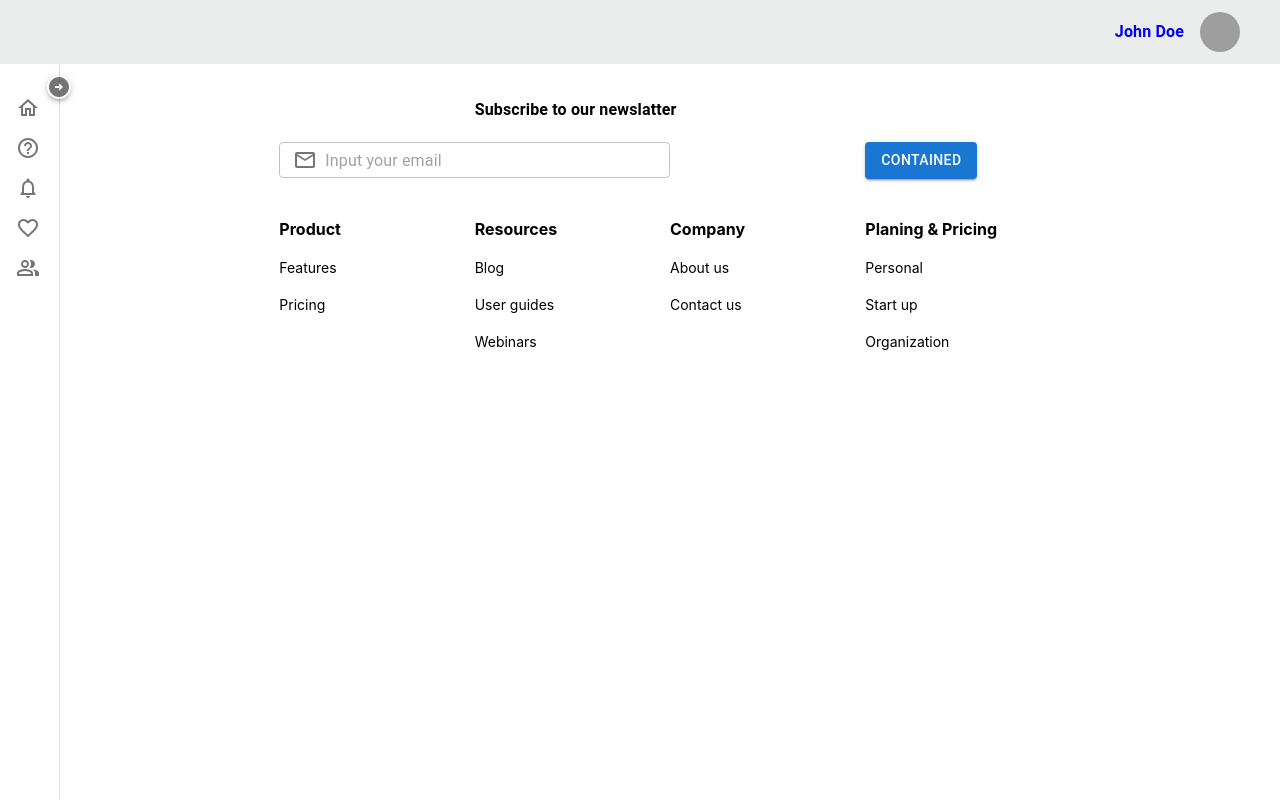
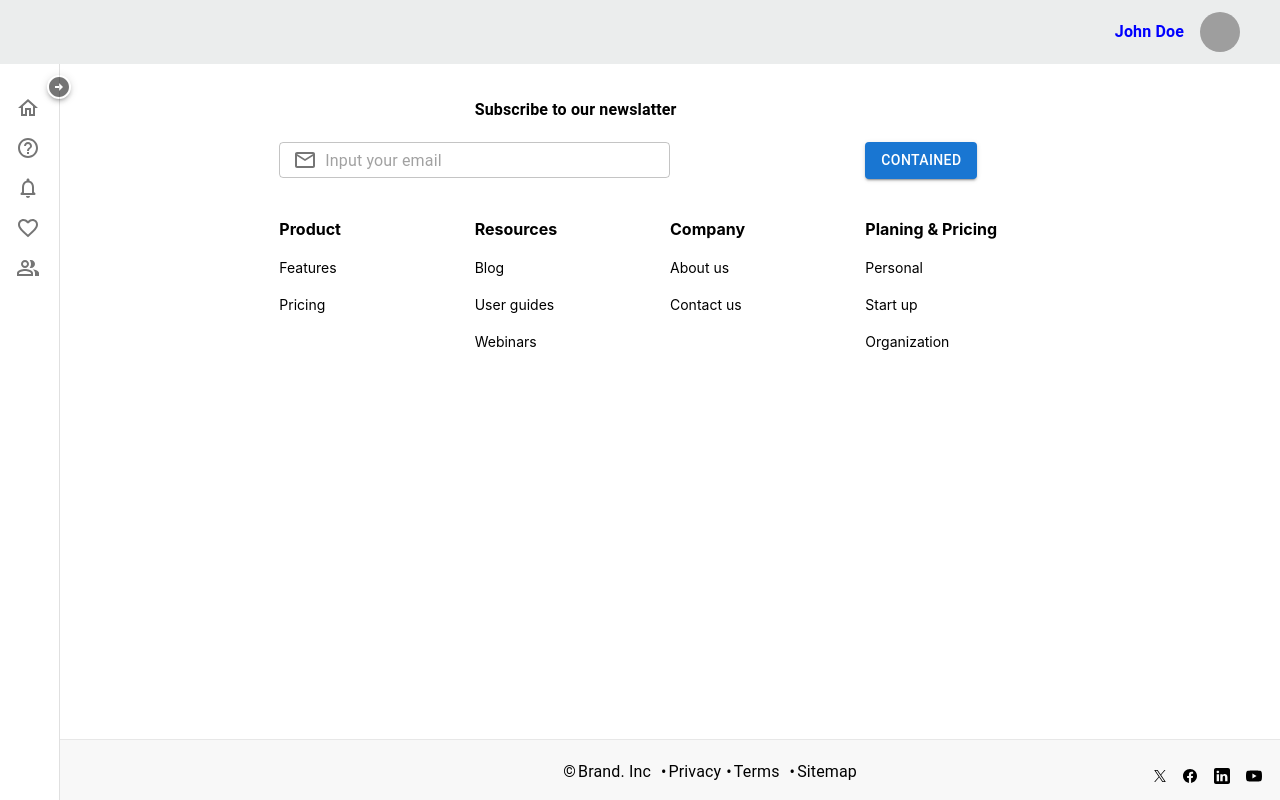
Before and after one commit to peguses/lead-mgmt-fe, a React (Create React App) app: page / in a window 1280 px wide. Built offline with nearby package versions, Linux system fonts and the light colour scheme; grey boxes are pictures that could not be loaded.

Commit message:
Footer implemented

```diff
--- a/src/App.tsx
+++ b/src/App.tsx
@@ -9,6 +9,7 @@ import { InqueryStatusViewContainer } from "./pages/InqueryStatusView.container"
 import { LeadViewContainer } from "./pages/LeadView.container";
 import { UserViewContainer } from "./pages/UserView.container";
 import { ReferalManagerViewContainer } from "./pages/ReferalManagerView.container";
+import { ApplicatiopnFooterComponenet } from "./shared/components/ApplicationFooter.component";
 
 function App() {
   const [open, setOpen] = useState(false);
@@ -26,6 +27,7 @@ function App() {
             <Route path="/referal-manager-view" element={<ReferalManagerViewContainer />} />
           </Routes>
         </Box>
+        <ApplicatiopnFooterComponenet/>
       </Box>
     </Router>
   );
--- /dev/null
+++ b/src/shared/components/ApplicationFooter.component.tsx
@@ -0,0 +1,97 @@
+import { BottomNavigation, BottomNavigationAction, Box, Grid2 as Grid, IconButton, Typography } from "@mui/material";
+import EmailOutlinedIcon from '@mui/icons-material/EmailOutlined';
+import { Link } from "react-router-dom";
+
+export const ApplicatiopnFooterComponenet: React.FC<any> = () => {
+    return <Box sx={{
+        backgroundColor: "#F8F8F8",
+        borderTop: "1px solid #E7E7E7",
+        textAlign: "center",
+        padding: "20px",
+        position: "fixed",
+        left: "0",
+        bottom: "0",
+        height: "20px",
+        width: "100%",
+    }}>
+        <Grid container size={12}>
+            <Grid container size={{xl: 4, lg: 4, md: 3, sm: 4, xs: 4}} offset={{xl: 4, lg: 4, md: 2, sm: 4, xs: 4}}>
+                <Grid size={6} offset={3} sx={{display: "flex"}}>
+                    <Typography component={Link} to="/" sx={{
+                        display: { xl: "block", lg: "block", md: "block"},
+                        whiteSpace: 'nowrap',
+                        marginLeft: "10px",
+                        textDecoration: 'none',
+                        color: 'inherit',
+                        ':hover': {
+                          textDecoration: 'none',
+                          color: 'inherit',
+                        },
+                        ':focus': {
+                          outline: 'none',
+                        },
+                    }}><span style={{ fontSize: '16px', marginRight: "2px" }}>&copy;</span>Brand. Inc</Typography>
+                    <Typography component={Link} to="/" sx={{
+                        display: { xl: "block", lg: "block", md: "none", sm: "none", xs: "none"},
+                        marginLeft: "10px",
+                        textDecoration: 'none',
+                        color: 'inherit',
+                        ':hover': {
+                          textDecoration: 'none',
+                          color: 'inherit',
+                        },
+                        ':focus': {
+                          outline: 'none',
+                        },
+                    }}><span style={{ fontSize: '16px', marginRight: "2px" }}>•</span>Privacy</Typography>
+                    <Typography component={Link} to="/" sx={{
+                        display: { xl: "block", lg: "block", md: "none", sm: "none", xs: "none"},
+                        marginLeft: "5px",
+                        textDecoration: 'none',
+                        color: 'inherit',
+                        ':hover': {
+                          textDecoration: 'none',
+                          color: 'inherit',
+                        },
+                        ':focus': {
+                          outline: 'none',
+                        },
+                    }}><span style={{ fontSize: '16px', marginRight: "2px" }}>•</span>Terms</Typography>
+                    <Typography component={Link} to="/" sx={{
+                        display: { xl: "block", lg: "block", md: "none", sm: "none", xs: "none"},
+                        marginLeft: "10px",
+                        textDecoration: 'none',
+                        color: 'inherit',
+                        ':hover': {
+                          textDecoration: 'none',
+                          color: 'inherit',
+                        },
+                        ':focus': {
+                          outline: 'none',
+                        },
+                    }}><span style={{ fontSize: '16px', marginRight: "2px" }}>•</span>Sitemap</Typography>
+                </Grid>
+            </Grid>
+            <Grid size={{xl: 4, lg: 4, md: 4, sm: 4, xs: 4}} sx={{
+                        display: { xl: "flex", lg: "flex", md: "flex", sm: "none", xs: "none"},
+                        justifyContent: "end",
+                        paddingRight: "30px",
+                        alignItems: "center"
+                    }}>
+                    <IconButton>
+                      <svg xmlns="http://www.w3.org/2000/svg" width="12" height="12" viewBox="0 0 1200 1227" fill="none"><g clip-path="url(#clip0_1_2)"><path d="M714.163 519.284L1160.89 0H1055.03L667.137 450.887L357.328 0H0L468.492 681.821L0 1226.37H105.866L515.491 750.218L842.672 1226.37H1200L714.137 519.284H714.163ZM569.165 687.828L521.697 619.934L144.011 79.6944H306.615L611.412 515.685L658.88 583.579L1055.08 1150.3H892.476L569.165 687.854V687.828Z" fill="black"/></g><defs><clipPath id="clip0_1_2"><rect width="1200" height="1227" fill="white"/></clipPath></defs></svg>
+                    </IconButton>
+                    <IconButton>
+                        <svg data-name="Layer 1" id="Layer_1" width="16" height="16" viewBox="0 0 512 512" xmlns="http://www.w3.org/2000/svg"><path d="M480,257.35c0-123.7-100.3-224-224-224s-224,100.3-224,224c0,111.8,81.9,204.47,189,221.29V322.12H164.11V257.35H221V208c0-56.13,33.45-87.16,84.61-87.16,24.51,0,50.15,4.38,50.15,4.38v55.13H327.5c-27.81,0-36.51,17.26-36.51,35v42h62.12l-9.92,64.77H291V478.66C398.1,461.85,480,369.18,480,257.35Z" fill-rule="evenodd"/></svg>
+                    </IconButton>
+                    <IconButton>
+                        <svg width="16" height="16" viewBox="0 0 512 512"><path d="M449.446,0c34.525,0 62.554,28.03 62.554,62.554l0,386.892c0,34.524 -28.03,62.554 -62.554,62.554l-386.892,0c-34.524,0 -62.554,-28.03 -62.554,-62.554l0,-386.892c0,-34.524 28.029,-62.554 62.554,-62.554l386.892,0Zm-288.985,423.278l0,-225.717l-75.04,0l0,225.717l75.04,0Zm270.539,0l0,-129.439c0,-69.333 -37.018,-101.586 -86.381,-101.586c-39.804,0 -57.634,21.891 -67.617,37.266l0,-31.958l-75.021,0c0.995,21.181 0,225.717 0,225.717l75.02,0l0,-126.056c0,-6.748 0.486,-13.492 2.474,-18.315c5.414,-13.475 17.767,-27.434 38.494,-27.434c27.135,0 38.007,20.707 38.007,51.037l0,120.768l75.024,0Zm-307.552,-334.556c-25.674,0 -42.448,16.879 -42.448,39.002c0,21.658 16.264,39.002 41.455,39.002l0.484,0c26.165,0 42.452,-17.344 42.452,-39.002c-0.485,-22.092 -16.241,-38.954 -41.943,-39.002Z"/></svg>
+
+                    </IconButton>
+                    <IconButton>
+                        <svg width="16" height="16" viewBox="0 0 512 512"><path d="M501.303,132.765c-5.887,-22.03 -23.235,-39.377 -45.265,-45.265c-39.932,-10.7 -200.038,-10.7 -200.038,-10.7c0,0 -160.107,0 -200.039,10.7c-22.026,5.888 -39.377,23.235 -45.264,45.265c-10.697,39.928 -10.697,123.238 -10.697,123.238c0,0 0,83.308 10.697,123.232c5.887,22.03 23.238,39.382 45.264,45.269c39.932,10.696 200.039,10.696 200.039,10.696c0,0 160.106,0 200.038,-10.696c22.03,-5.887 39.378,-23.239 45.265,-45.269c10.696,-39.924 10.696,-123.232 10.696,-123.232c0,0 0,-83.31 -10.696,-123.238Zm-296.506,200.039l0,-153.603l133.019,76.802l-133.019,76.801Z"/></svg>
+                    </IconButton>
+            </Grid>
+        </Grid>
+    </Box>
+}
--- a/src/shared/components/ApplicationNavbar.componenet.tsx
+++ b/src/shared/components/ApplicationNavbar.componenet.tsx
@@ -3,7 +3,7 @@ import React from "react";
 
 export const ApplicationNavbarComponent: React.FC<any> = () => {
     return (
-        <AppBar position="fixed" sx={{ boxShadow: "none", zIndex: (theme) => theme.zIndex.drawer + 1, backgroundColor: "#ebeded"}}>
+        <AppBar position="fixed" sx={{ boxShadow: "none", zIndex: (theme) => theme.zIndex.drawer + 1, backgroundColor: "#ebeded" }}>
           <Toolbar>
             <Typography variant="h6" noWrap sx={{ flexGrow: 1 }}/>
             <Box sx={{ display: 'flex', alignItems: 'center' }}>
--- a/src/shared/components/Subscription.component.tsx
+++ b/src/shared/components/Subscription.component.tsx
@@ -1,4 +1,3 @@
-import { AccountCircle } from "@mui/icons-material"
 import { Box, Button, Grid2 as Grid, InputAdornment, TextField, Typography } from "@mui/material"
 import EmailOutlinedIcon from '@mui/icons-material/EmailOutlined';
 import { useAppSelector } from "../redux/hooks";
```
Also changed, not shown: 1 other file (tests, documents, lock files or other folders).
